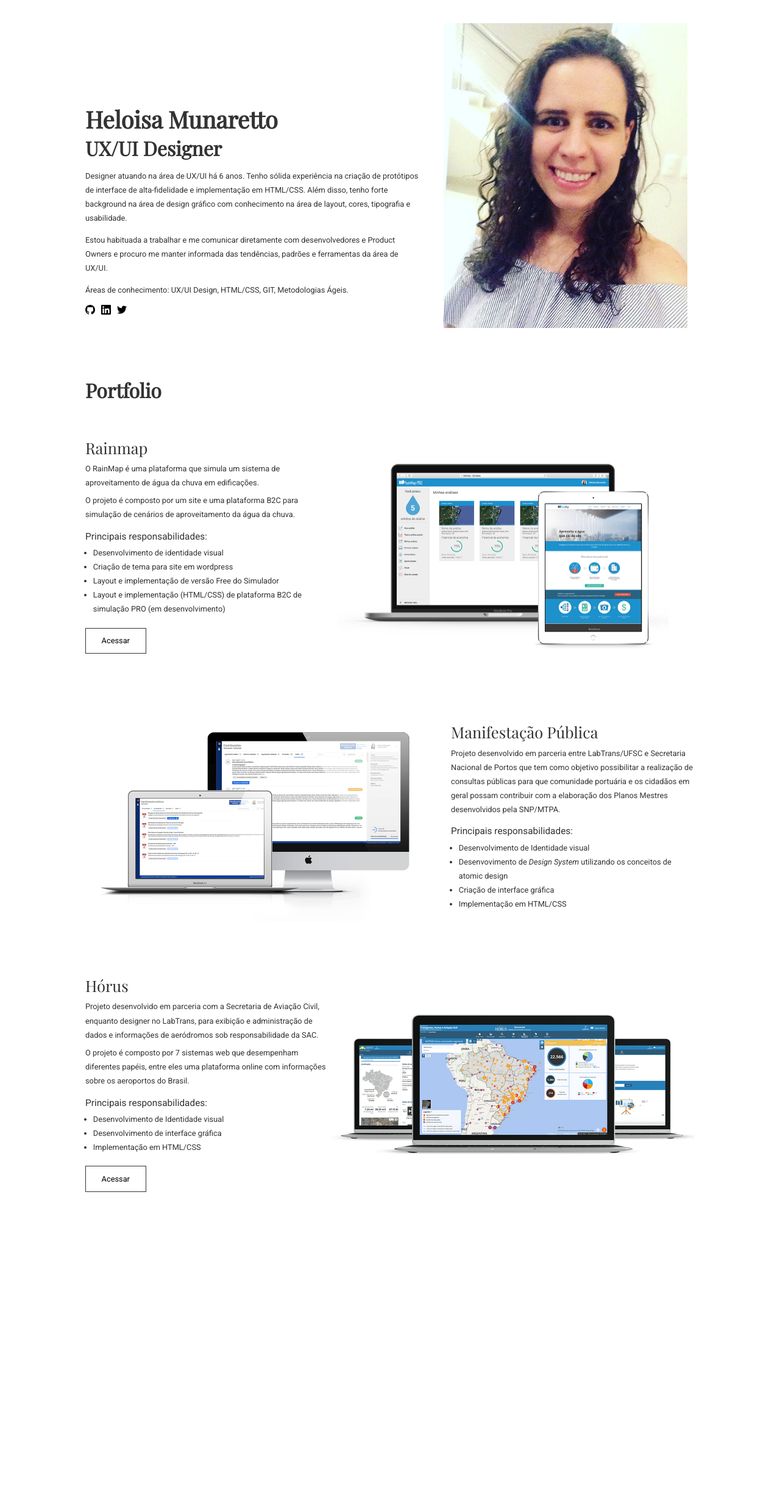
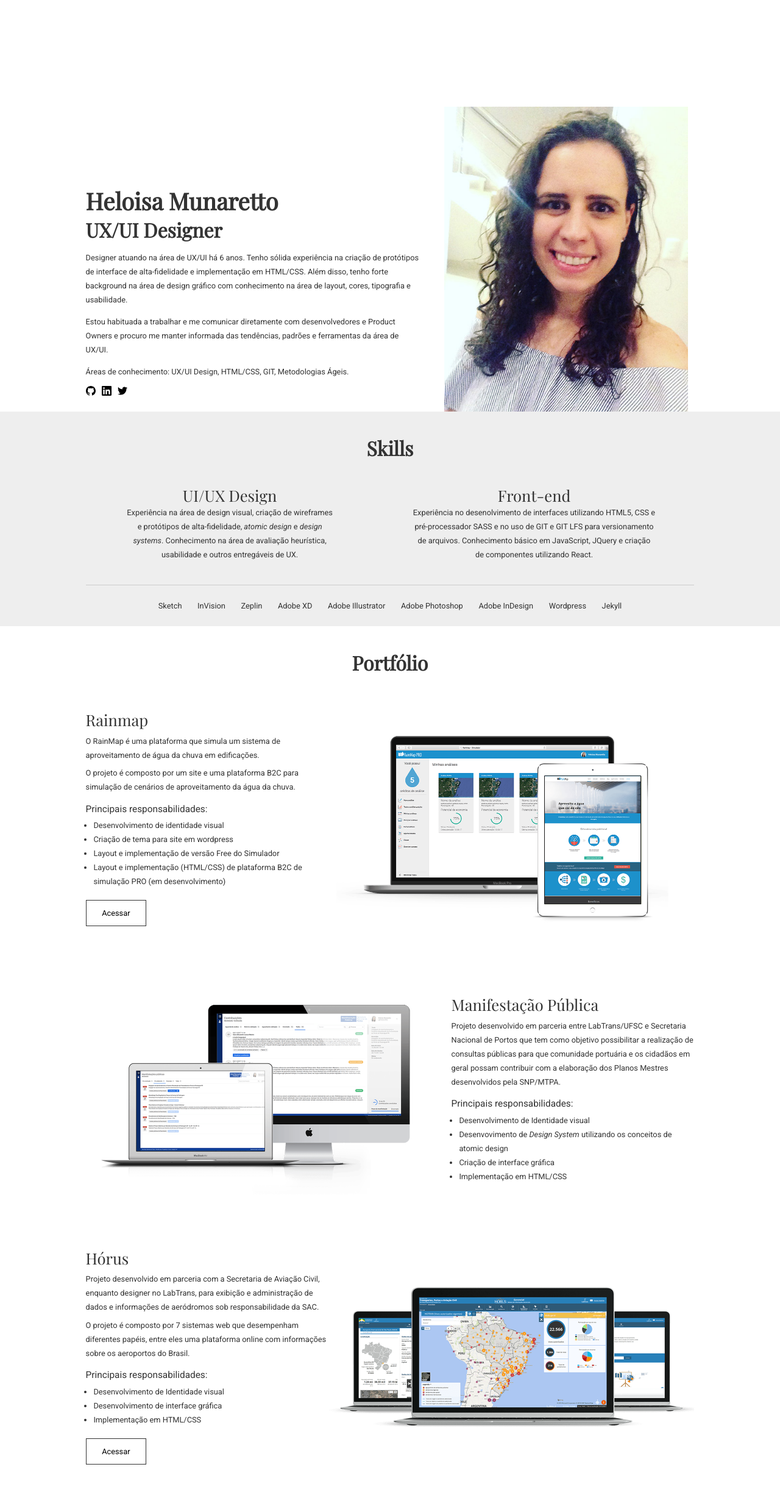
Before and after one commit to helomunaretto/helomunaretto.gihub.io, a Jekyll site: the page built from index.md, in a window 1280 px wide. Shown: the whole page at 61% size. Built offline with Jekyll 4.4.1, drawn with Linux system fonts in a browser that asks for light colours; some web fonts are replaced; before the commit the page ends 2049 px from its top, so only the background shows below that.

Commit message:
layout da parte de skills

```diff
--- a/_layouts/home.html
+++ b/_layouts/home.html
@@ -26,9 +26,10 @@ layout: default
     </article>
   </div>
 </section>
-<!--
+
+<b class="background-skills"></b>
 <section class="skills">
-  <h2>Skills</h2>
+  <h2 class="section__title">Skills</h2>
   <ul class="skills__list">
     <li>
       <h3>UI/UX Design</h3>
@@ -44,23 +45,24 @@ layout: default
         Experiência no desenolvimento de interfaces utilizando HTML5, CSS e pré-processador SASS e no uso de GIT e
         GIT LFS para versionamento de arquivos.
         Conhecimento básico em JavaScript, JQuery e criação de componentes utilizando React.
-        Conhecimento em ferramentas como Jekyll e Wordpress para criação de websites.
       </p>
     </li>
   </ul>
-  <h2>Ferramentas</h2>
   <ul class="tools">
     <li>Sketch</li>
     <li>InVision</li>
+    <li>Zeplin</li>
     <li>Adobe XD</li>
     <li>Adobe Illustrator</li>
     <li>Adobe Photoshop</li>
     <li>Adobe InDesign</li>
+    <li>Wordpress</li>
+    <li>Jekyll</li>
   </ul>
-</section> -->
+</section>
 
 <section class="portfolio">
-  <h2>Portfolio</h2>
+  <h2 class="section__title">Portfólio</h2>
   <ul class="portfolio__list">
     <li class="portfolio__list__item">
       <article class="portfolio__description">
@@ -101,7 +103,7 @@ layout: default
         </ul>
       </article>
       <figure class="portfolio__image">
-        <img srcset="{{ "/assets/manifestacao.png" | relative_url }}" title="Rainmap" width="600px" alt="Imagem de um Macbook e um Ipad mostrando o layout do site e do simulador" />
+        <img srcset="{{ "/assets/manifestacao.png" | relative_url }}" title="Rainmap" width="600px" alt="Imagem de um Macbook e um IMac mostrando as principais telas do sisema" />
       </figure>
     </li>
     <li class="portfolio__list__item">
@@ -124,7 +126,7 @@ layout: default
         <a href="https://horus.labtrans.ufsc.br" class="btn" target="blank">Acessar</a>
       </article>
       <figure class="portfolio__image">
-        <img srcset="{{ "/assets/horus.png" | relative_url }}" title="Rainmap" width="600px" alt="Imagem de um Macbook e um Ipad mostrando o layout do site e do simulador" />
+        <img srcset="{{ "/assets/horus.png" | relative_url }}" title="Rainmap" width="600px" alt="Imagem de três MacBooks mostrando as principais telas do sistema" />
       </figure>
     </li>
   </ul>
--- a/_sass/components/_layout.scss
+++ b/_sass/components/_layout.scss
@@ -5,12 +5,16 @@
   grid-auto-rows: auto;
   width: 100%;
   min-height: 100vh;
-  grid-gap: 2em 0;
 
   & > section {
     grid-column-start: 2;
-    padding: 2em;
+    padding: 3em 2em 0;
+    max-width: 1050px;
   }
+}
+
+.section__title {
+  text-align: center;
 }
 
 .about {
@@ -18,6 +22,22 @@
   grid-template-rows: 1fr auto max-content;
   grid-template-columns: minmax(200px, 550px) minmax(200px, 400px);
   grid-gap: 1em 3em;
+  min-height: 75vh;
+}
+
+.about__content {
+  grid-area: 3 / 1 / 4 / 2;
+}
+
+.about__picture {
+  grid-area: 2 / 2 / 4 / 3;
+  display: flex;
+  align-items: flex-end;
+
+  & img {
+    width: 100%;
+    display: block;
+  }
 }
 
 @media screen and (max-width: 770px) {
@@ -32,18 +52,7 @@
     height: 200px;
     border-radius: 50%;
     overflow: hidden;
-  }
-}
-
-.about__content {
-  grid-area: 3 / 1 / 4 / 2;
-}
-
-.about__picture {
-  grid-area: 2 / 2 / 4 / 3;
-
-  & img {
-    width: 100%;
+    align-items: flex-start;
   }
 }
 
@@ -136,3 +145,49 @@ PORTFOLIO
     flex-basis: auto;
   }
 }
+
+/*********************
+SKILLS
+*********************/
+
+.background-skills {
+  grid-column: 1 / -1;
+  grid-row: 2 / 3;
+  background: #eee;
+}
+
+.skills {
+  grid-row-start: 2;
+}
+
+.skills__list {
+  display: flex;
+  align-items: center;
+  justify-content: center;
+
+  & li {
+    text-align: center;
+    margin: 3rem 5rem;
+  }
+}
+
+.tools {
+  display: flex;
+  justify-content: center;
+  border-top: 1px solid #ccc;
+  padding: 1rem;
+
+  & li {
+    margin: 1rem;
+  }
+}
+
+@media screen and (max-width: 770px) {
+  .skills__list {
+    flex-direction: column;
+  }
+
+  .tools {
+    flex-wrap: wrap;
+  }
+}
```
Also changed, not shown: README.md.
